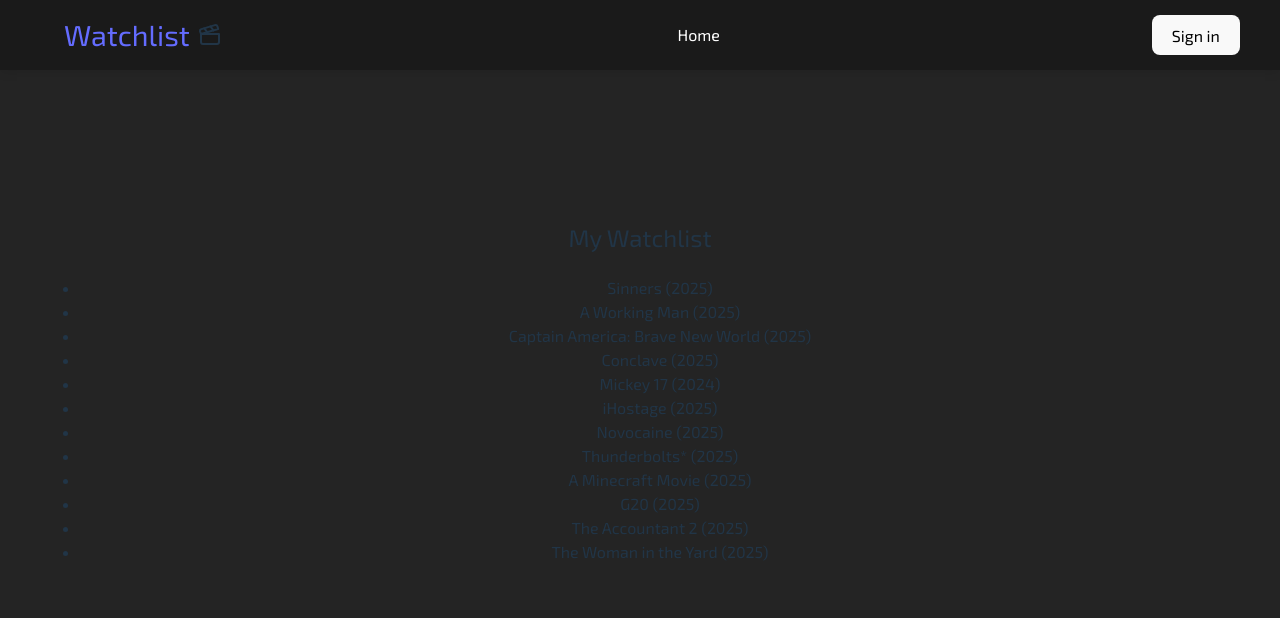
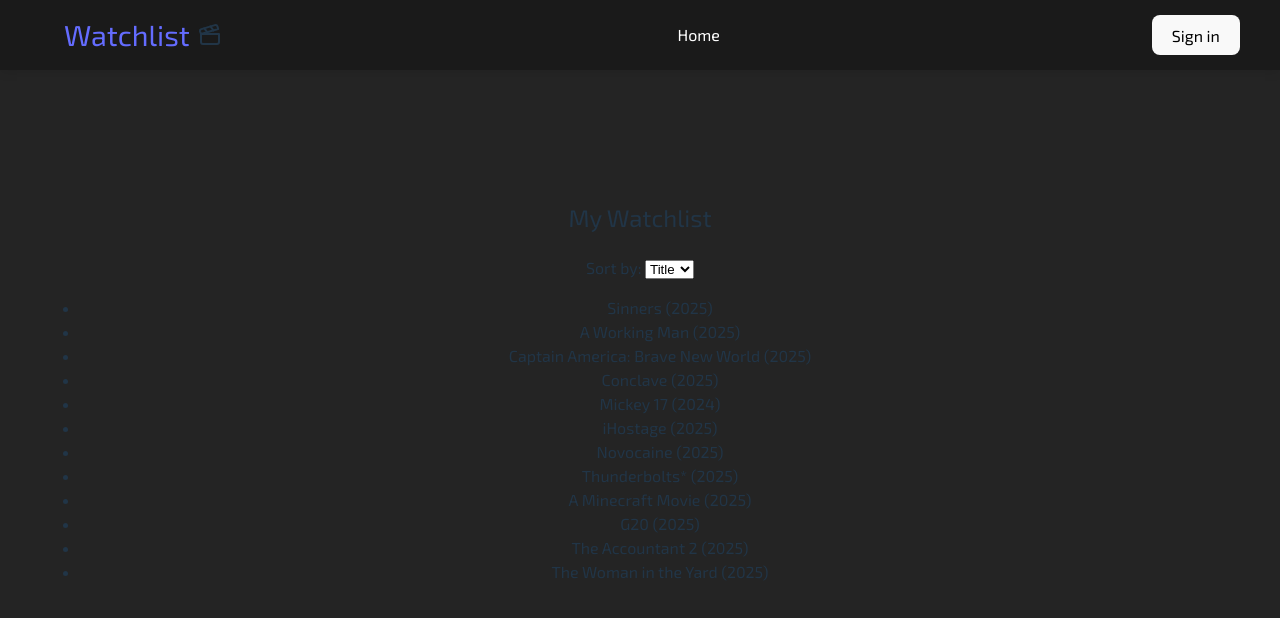
Before and after one commit to eeturonkko/watchlist, a React (Vite) app in the folder frontend/: page /watchlist in a window 1280 px wide. Shown: the top 618 px of the page. Built offline with nearby package versions, Linux system fonts and the light colour scheme; no server answers.

Commit message:
Added sorting

```diff
--- a/frontend/src/pages/Watchlist.jsx
+++ b/frontend/src/pages/Watchlist.jsx
@@ -3,16 +3,35 @@
 
 export const Watchlist = () => {
   const [movies, setMovies] = useState(movieData);
+  const [sortMovies, setSort] = useState("default");
+
+  const sortedMovies = [...movies];
+
+  if (sortMovies === "title") {
+    sortedMovies.sort((a, b) => a.title.localeCompare(b.title));
+  } else if (sortMovies === "year") {
+    sortedMovies.sort((a, b) => a["movie-year"] - b["movie-year"]);
+  }
 
   return (
     <div className="page-container">
       <h2>My Watchlist</h2>
 
+      <label htmlFor="sort">Sort by: </label>
+      <select
+        id="sort"
+        value={sortMovies}
+        onChange={(event) => setSort(event.target.value)}
+      >
+        <option value="title">Title</option>
+        <option value="year">Year</option>
+      </select>
+
       {movies.length === 0 ? (
         <p>Your watchlist is empty, add some movies!</p>
       ) : (
         <ul>
-          {movies.map((movie, index) => (
+          {sortedMovies.map((movie, index) => (
             <li key={index}>
               {movie.title} ({movie["movie-year"]})
             </li>
```
